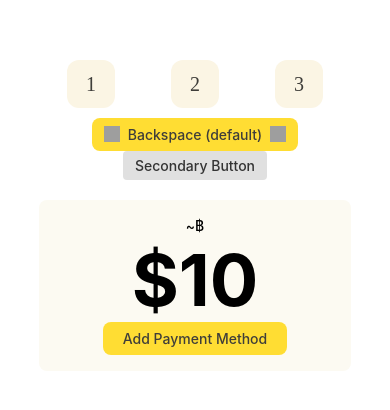
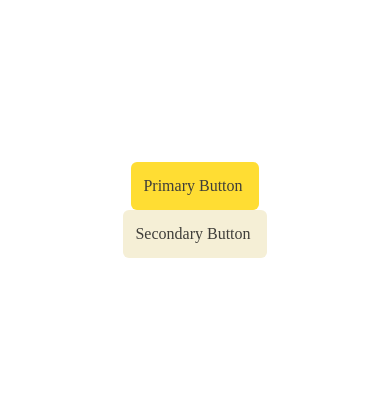
Before and after one commit to yeroar/block-pilot, a React Native app: screen / in a window 390 px wide. Shown: the part 212-622 px from the top of the page. Built offline with nearby package versions, Linux system fonts and the light colour scheme; grey boxes are pictures that could not be loaded.

Commit message:
Figma mapping for FWButton ActionTile

```diff
--- a/App.js
+++ b/App.js
@@ -1,71 +1,23 @@
-import { StatusBar } from "expo-status-bar";
-import { StyleSheet, View } from "react-native";
-import { useState } from "react";
-import CustomKeyButton from "./cc-components/KeyboardButton/KeyboardButton";
-import ActionTile from "./cc-components/ActionTile/ActionTile";
-import MinimalIcon from "./components/content/MinimalIcon";
-import { IconBackspace } from "./generated-tokens/tokens";
 import React from "react";
-import { TouchableOpacity, Text } from "react-native";
-import CurrencyInput from "./cc-components/CurrencyInput/CurrencyInput";
+import { View, StyleSheet } from "react-native";
+import FWButton from "./cc-components/Button/FWButton";
 
 export default function App() {
-  const [buttonState, setButtonState] = useState("default"); // State for ActionTile
-
-  const toggleState = () => {
-    setButtonState((prevState) => {
-      const newState =
-        prevState === "default"
-          ? "pressed"
-          : prevState === "pressed"
-          ? "selected"
-          : "default";
-      console.log("Button state changed to:", newState); // Debugging state changes
-      return newState;
-    });
-  };
-
   return (
     <View style={styles.container}>
-      <View style={styles.keyboardRow}>
-        <CustomKeyButton
-          variant="textOnly"
-          label="1"
-          onPress={() => console.log("Key 1 pressed")}
-        />
-        <CustomKeyButton
-          variant="textOnly"
-          label="2"
-          onPress={() => console.log("Key 2 pressed")}
-        />
-        <CustomKeyButton
-          variant="textOnly"
-          label="3"
-          onPress={() => console.log("Key 3 pressed")}
-        />
-      </View>
-      <ActionTile
-        label={`Backspace (${buttonState})`} // Display current state in label
-        leadingIcon={true}
-        leadingSlot={<MinimalIcon name={IconBackspace} size={16} />}
-        trailingIcon={true}
-        trailingSlot={<MinimalIcon name={IconBackspace} size={16} />}
-        state={buttonState} // Pass dynamic state
-        onPress={() => {
-          console.log("SimpleButton pressed with state:", buttonState); // Log state on press
-          toggleState();
-        }}
+      {/* Первый FWButton */}
+      <FWButton
+        label="Primary Button"
+        primary={true} // Primary стиль
+        onPress={() => console.log("Primary Button Pressed")}
       />
-      <TouchableOpacity style={styles.secondaryButton}>
-        <Text style={styles.secondaryButtonText}>Secondary Button</Text>
-      </TouchableOpacity>
-      <View style={{ marginTop: 20, width: "80%" }}>
-        <CurrencyInput
-          topContextVariant="~฿"
-          amount="$10"
-          bottomContextVariant="addPayment"
-        />
-      </View>
+
+      {/* Второй FWButton */}
+      <FWButton
+        label="Secondary Button"
+        primary={false} // Secondary стиль
+        onPress={() => console.log("Secondary Button Pressed")}
+      />
     </View>
   );
 }
@@ -77,22 +29,4 @@ const styles = StyleSheet.create({
     alignItems: "center",
     justifyContent: "center",
   },
-  keyboardRow: {
-    flexDirection: "row",
-    justifyContent: "space-around",
-    width: "80%",
-    marginVertical: 10,
-  },
-  secondaryButton: {
-    backgroundColor: "#e0e0e0",
-    paddingHorizontal: 12,
-    paddingVertical: 6,
-    borderRadius: 4,
-  },
-  secondaryButtonText: {
-    fontSize: 14,
-    fontWeight: "500",
-    textAlign: "center",
-    color: "#333",
-  },
 });
--- a/cc-components/Button/FWButton.tsx
+++ b/cc-components/Button/FWButton.tsx
@@ -1,25 +1,32 @@
 import React from 'react';
-import { Pressable, StyleSheet } from 'react-native';
 import {
-  MobileButton01,
+  Pressable,
+  ActivityIndicator,
+  StyleSheet,
+  ViewStyle,
+  TextStyle,
+} from 'react-native';
+import { FoldText } from '../Primitives/FoldText'; // Import FoldText
+import {
   ObjectPrimaryBoldDefault,
   ObjectPrimaryBoldPressed,
   ObjectDisabledDisabled,
   FacePrimary,
   FaceDisabled,
+  ObjectSecondaryDefault,
+  ObjectSecondaryPressed,
+  BorderRadiusBr1,
   SpacingM0,
   SpacingM3,
   SpacingM8,
-  BorderRadiusBr1,
-  ObjectSecondaryDefault,
-  ObjectSecondaryPressed
 } from '../../generated-tokens/tokens';
-import { FoldText } from '../FoldText/FoldText'; // Import FoldText
 
 const TOKENS = {
   colors: {
     default: ObjectPrimaryBoldDefault,
     pressed: ObjectPrimaryBoldPressed,
+    secondaryPressed: ObjectSecondaryPressed,
+    secondaryDefault: ObjectSecondaryDefault,
     disabled: ObjectDisabledDisabled,
     textPrimary: FacePrimary,
     textDisabled: FaceDisabled,
@@ -36,75 +43,78 @@ interface FWButtonProps {
   children?: React.ReactNode; // Add children as an optional prop
   label?: string;
   onPress: () => void;
-  variant?: "primary" | "secondary";
-  size?: "sm" | "default";
-  state?: "default" | "pressed";
   disabled?: boolean;
+  primary?: boolean; // Add the primary prop
+  loading?: boolean; // Loading state
+  style?: ViewStyle; // Custom styles for the button
+  textStyle?: TextStyle; // Custom styles for the text
 }
 
-const FWButton = ({ label, onPress, disabled, state = 'default', variant = 'primary', size = 'default' }: FWButtonProps) => {
-const getBackgroundColor = () => {
-  if (disabled) return TOKENS.colors.disabled;
+const styles = StyleSheet.create({
+  button: {
+    justifyContent: 'center',
+    alignItems: 'center',
+    flexDirection: 'row',
+  },
+});
 
-  const isSecondary = variant === 'secondary';
-  const isPressed = state === 'pressed';
+const FWButton = ({
+  children,
+  label = 'Fold button',
+  onPress,
+  disabled = false,
+  primary = true,
+  loading = false,
+  style, // Custom button styles
+  textStyle, // Custom text styles
+}: FWButtonProps) => {
+  const getBackgroundColor = () => {
+    if (disabled) return TOKENS.colors.disabled;
 
-  if (isSecondary) {
-    return isPressed ? ObjectSecondaryPressed : ObjectSecondaryDefault;
-  }
-
-  return isPressed ? ObjectPrimaryBoldPressed : ObjectPrimaryBoldDefault;
-};
+    return primary
+      ? TOKENS.colors.default
+      : TOKENS.colors.secondaryDefault;
+  };
 
   const getTextColor = () => {
     return disabled ? TOKENS.colors.textDisabled : TOKENS.colors.textPrimary;
   };
 
-  const mapFontWeight = (weight) => {
-    switch (weight.toLowerCase()) {
-      case 'medium':
-        return '500';
-      case 'regular':
-        return '400';
-      case 'light':
-        return '300';
-      default:
-        return '400';
-    }
-  };
-
   return (
     <Pressable
-      onPress={disabled ? null : onPress}
-      style={[
+      onPress={disabled || loading ? null : onPress}
+      style={({ pressed }) => [
         styles.button,
         {
-          backgroundColor: getBackgroundColor(),
+          backgroundColor: pressed && !disabled
+            ? primary
+              ? TOKENS.colors.pressed
+              : TOKENS.colors.secondaryPressed
+            : getBackgroundColor(),
           borderRadius: TOKENS.borderRadius,
           paddingVertical: Number(TOKENS.spacing.vertical),
           paddingHorizontal: Number(TOKENS.spacing.horizontal),
           height: Number(TOKENS.spacing.height),
+          opacity: disabled || loading ? 0.5 : 1,
         },
+        style, // Apply custom button styles
       ]}
     >
-      <FoldText
-        type={size === 'sm' ? 'button-sm-v2' : 'button-lrg-v2'} // Use FoldText with appropriate type
-        style={{
-          color: getTextColor(),
-        }}
-      >
-        {label}
-      </FoldText>
+      {loading ? (
+        <ActivityIndicator size="small" color={getTextColor()} />
+      ) : (
+        <FoldText
+          type="button-lrg-v2" // Use a single default type for button text
+          style={[
+            { color: getTextColor() }, // Default text color
+            textStyle, // Apply custom text styles
+          ]}
+        >
+          {label || children} {/* Use label if provided, otherwise children */}
+        </FoldText>
+      )}
     </Pressable>
   );
 };
 
-const styles = StyleSheet.create({
-  button: {
-    alignItems: 'center',
-    justifyContent: 'center',
-  },
-  label: {},
-});
-
-export default FWButton;
+export default FWButton
```
Also changed, not shown: cc-components/ActionTile/ActionTile.figma.tsx (+10 -6 lines), cc-components/Button/FWButton.figma.tsx (+12 -21 lines), cc-components/Primitives/FoldPressable.tsx (added, +22 -0 lines), cc-components/Primitives/FoldText.tsx (renamed from cc-components/FoldText/FoldText.tsx).
